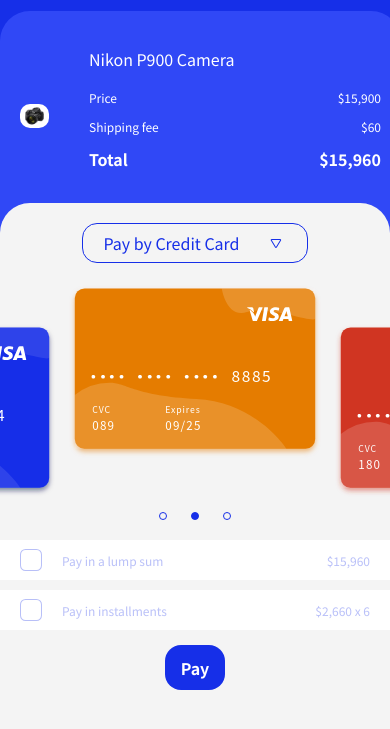
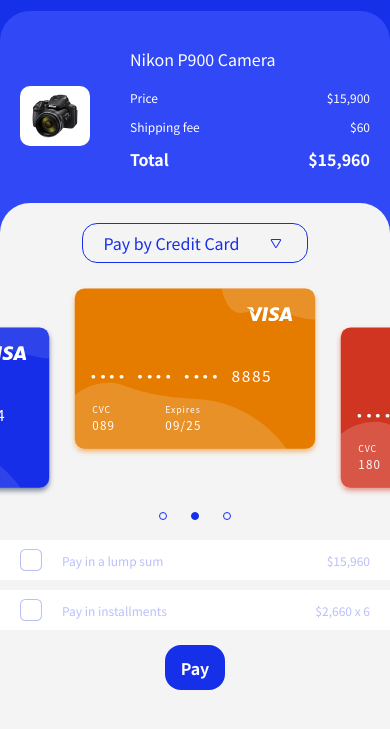
Before and after one commit to cxc421/payment, a Gatsby site: page / in a window 390 px wide. Shown: the part 59-788 px from the top of the page. Built offline with nearby package versions, Linux system fonts and the light colour scheme; Gatsby itself is replaced by a stand-in of ours.

Commit message:
Refine mobile css

```diff
--- a/src/components/CheckoutCard.tsx
+++ b/src/components/CheckoutCard.tsx
@@ -46,10 +46,10 @@
 `
 
 const PayButtonArea = styled.div`
-  margin-top: 40px;
+  margin: 40px 0;
   text-align: center;
   @media (max-width: ${mobileSize}) {
-    margin-top: 15px;
+    margin: 15px 0;
   }
 `
 
--- a/src/components/ProductCard.tsx
+++ b/src/components/ProductCard.tsx
@@ -6,14 +6,13 @@
 const CardWrapper = styled.div`
   border-radius: 30px 0 0 30px;
   background: rgba(56, 79, 250, 0.8);
-  min-width: 401px;
+  width: 401px;
   position: absolute;
   top: 0;
   left: 0;
   color: white;
 
   @media (max-width: ${mobileSize}) {
-    min-width: none;
     width: 100%;
     border-radius: 30px 30px 0 0;
     height: calc(100vh - 70px);
@@ -33,6 +32,9 @@
     /* justify-content: space-between; */
     justify-content: center;
   }
+  @media (max-width: 441px) {
+    justify-content: space-between;
+  }
 `
 
 const InfoWrapper = styled.div`
@@ -40,17 +42,9 @@
   height: 100%;
   flex-direction: column;
   align-items: center;
-`
-
-const Title = styled.h2`
-  font-size: 24px;
-  font-weight: bold;
-  line-height: 36px;
-  width: 292px;
-
-  @media (max-width: ${mobileSize}) {
-    font-size: 16px;
-    font-weight: normal;
+  @media (max-width: 441px) {
+    flex: 1;
+    align-items: stretch;
   }
 `
 
@@ -79,6 +73,24 @@
     margin-right: 40px;
     width: 70px;
     border-radius: 10px;
+    flex-shrink: 0;
+  }
+`
+
+const Title = styled.h2`
+  font-size: 24px;
+  font-weight: bold;
+  line-height: 36px;
+  width: 292px;
+
+  @media (max-width: ${mobileSize}) {
+    font-size: 16px;
+    font-weight: normal;
+  }
+  @media (max-width: 441px) {
+    /* width: 0%;
+    display: none; */
+    width: 100%;
   }
 `
 
@@ -94,6 +106,11 @@
   }
   @media (max-width: ${mobileSize}) {
     margin-top: 12px;
+  }
+  @media (max-width: 441px) {
+    /* width: 0%;
+    display: none; */
+    width: 100%;
   }
 `
 
```
